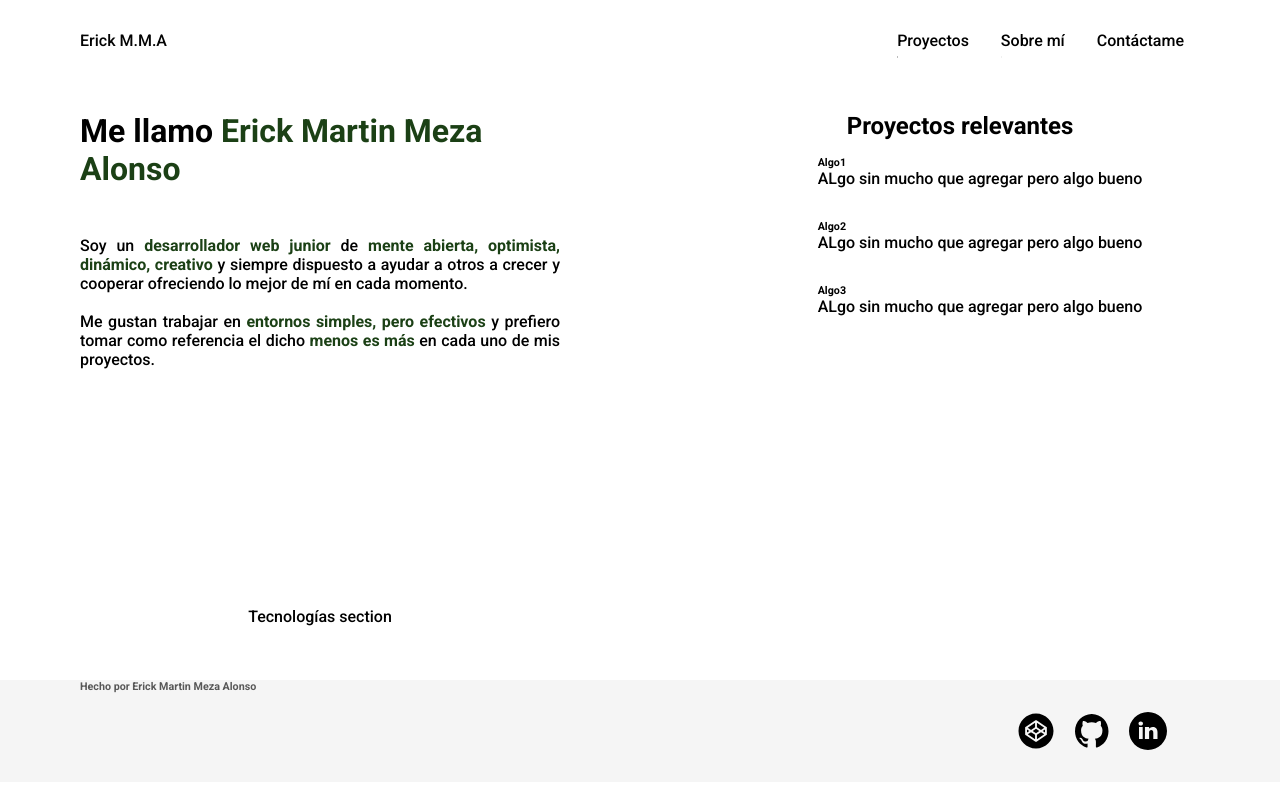
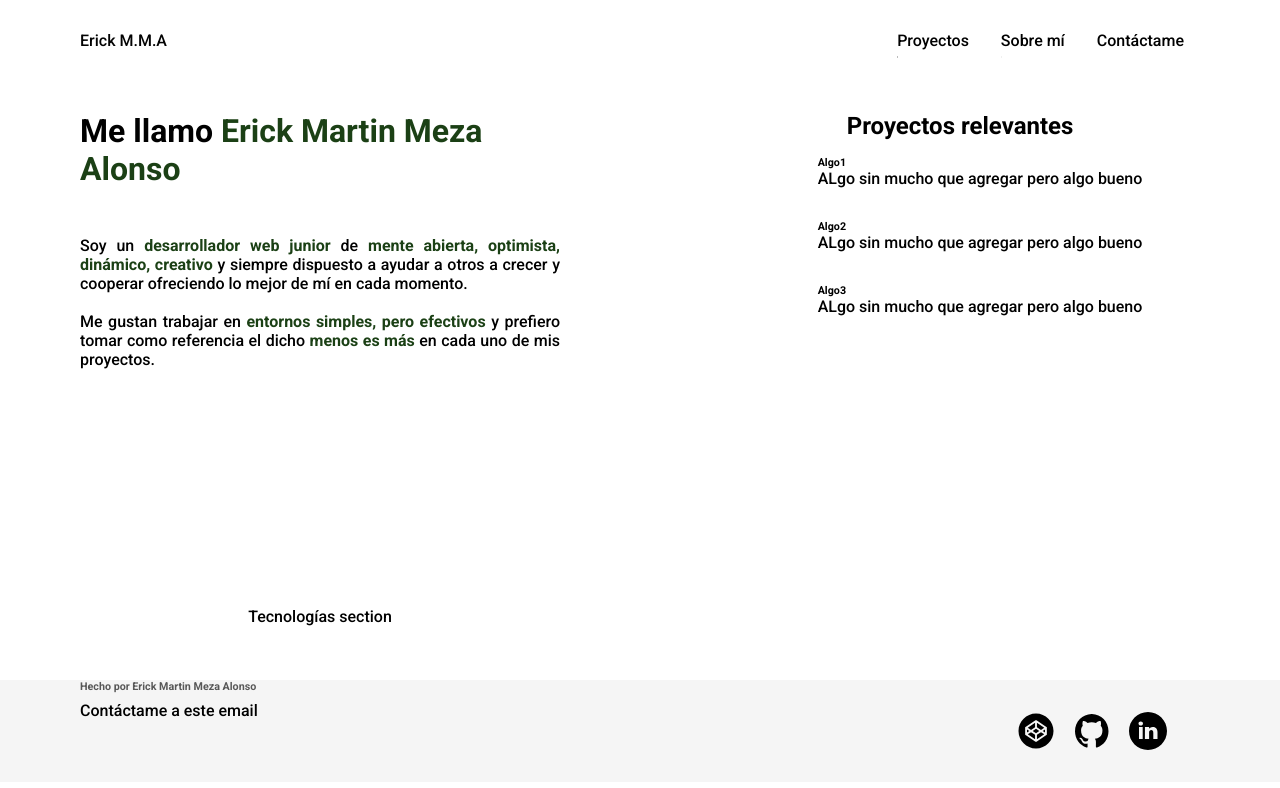
Before and after one commit to ErickNic/Portafolio, a React (Vite) app: page / in a window 1280 px wide. Shown: the top 788 px of the page. Built offline with nearby package versions, Linux system fonts and the light colour scheme.

Commit message:
footer and style

```diff
--- a/src/components/footer/Footer.css
+++ b/src/components/footer/Footer.css
@@ -5,7 +5,7 @@
     justify-content: space-between;
     align-content: center;
 }
-.textoAutor__footerContainer{
+.info_container{
     color: #585858;
     padding-left: 5rem;
 }
--- a/src/components/footer/Footer.jsx
+++ b/src/components/footer/Footer.jsx
@@ -4,14 +4,19 @@ import "./Footer.css"
 const Footer = () =>{
     return(
         <div className='footer'>
-            <h6 className='textoAutor__footerContainer'>Hecho por Erick Martin Meza Alonso</h6>
+            <div className='info_container'>
+                <h6 className='textoAutor__footerContainer'>Hecho por Erick Martin Meza Alonso</h6>
+                <a className='email' href = "mailto:pemma20222002@gmail.com?">
+Contáctame a este email
+</a>
+            </div>
             <div className='sm_container'>
-                <a href='#'>
+                <a href='https://codepen.io/erickmma'>
                     <svg xmlns="http://www.w3.org/2000/svg" fill="#000000" width="40px" height="40px" viewBox="0 0 1024 1024" class="iconCodePen">
                         <path d="M488.1 414.7V303.4L300.9 428l83.6 55.8zm254.1 137.7v-79.8l-59.8 39.9zM512 64C264.6 64 64 264.6 64 512s200.6 448 448 448 448-200.6 448-448S759.4 64 512 64zm278 533c0 1.1-.1 2.1-.2 3.1 0 .4-.1.7-.2 1a14.16 14.16 0 0 1-.8 3.2c-.2.6-.4 1.2-.6 1.7-.2.4-.4.8-.5 1.2-.3.5-.5 1.1-.8 1.6-.2.4-.4.7-.7 1.1-.3.5-.7 1-1 1.5-.3.4-.5.7-.8 1-.4.4-.8.9-1.2 1.3-.3.3-.6.6-1 .9-.4.4-.9.8-1.4 1.1-.4.3-.7.6-1.1.8-.1.1-.3.2-.4.3L525.2 786c-4 2.7-8.6 4-13.2 4-4.7 0-9.3-1.4-13.3-4L244.6 616.9c-.1-.1-.3-.2-.4-.3l-1.1-.8c-.5-.4-.9-.7-1.3-1.1-.3-.3-.6-.6-1-.9-.4-.4-.8-.8-1.2-1.3a7 7 0 0 1-.8-1c-.4-.5-.7-1-1-1.5-.2-.4-.5-.7-.7-1.1-.3-.5-.6-1.1-.8-1.6-.2-.4-.4-.8-.5-1.2-.2-.6-.4-1.2-.6-1.7-.1-.4-.3-.8-.4-1.2-.2-.7-.3-1.3-.4-2-.1-.3-.1-.7-.2-1-.1-1-.2-2.1-.2-3.1V427.9c0-1 .1-2.1.2-3.1.1-.3.1-.7.2-1a14.16 14.16 0 0 1 .8-3.2c.2-.6.4-1.2.6-1.7.2-.4.4-.8.5-1.2.2-.5.5-1.1.8-1.6.2-.4.4-.7.7-1.1.6-.9 1.2-1.7 1.8-2.5.4-.4.8-.9 1.2-1.3.3-.3.6-.6 1-.9.4-.4.9-.8 1.3-1.1.4-.3.7-.6 1.1-.8.1-.1.3-.2.4-.3L498.7 239c8-5.3 18.5-5.3 26.5 0l254.1 169.1c.1.1.3.2.4.3l1.1.8 1.4 1.1c.3.3.6.6 1 .9.4.4.8.8 1.2 1.3.7.8 1.3 1.6 1.8 2.5.2.4.5.7.7 1.1.3.5.6 1 .8 1.6.2.4.4.8.5 1.2.2.6.4 1.2.6 1.7.1.4.3.8.4 1.2.2.7.3 1.3.4 2 .1.3.1.7.2 1 .1 1 .2 2.1.2 3.1V597zm-254.1 13.3v111.3L723.1 597l-83.6-55.8zM281.8 472.6v79.8l59.8-39.9zM512 456.1l-84.5 56.4 84.5 56.4 84.5-56.4zM723.1 428L535.9 303.4v111.3l103.6 69.1zM384.5 541.2L300.9 597l187.2 124.6V610.3l-103.6-69.1z"/>
                         </svg>
                 </a>
-                <a href='#'>
+                <a href='https://github.com/ErickNic'>
                     <svg xmlns="http://www.w3.org/2000/svg" xmlnsXlink="http://www.w3.org/1999/xlink" width="33.5px" height="33.5px" viewBox="0 0 20 20" version="1.1" class="iconGitHub">
                     <g id="Page-1" stroke="none" stroke-width="1" fill="none" fill-rule="evenodd">
                         <g id="Dribbble-Light-Preview" transform="translate(-140.000000, -7559.000000)" fill="#000000">
@@ -24,9 +29,9 @@ const Footer = () =>{
                             </g>
                         </svg>
                 </a>
-                <a>
+                <a href='https://www.linkedin.com/in/erick-meza-85583a227/'>
                 <svg xmlns="http://www.w3.org/2000/svg" xmlnsXlink="http://www.w3.org/1999/xlink" fill="#000000" height="38px" width="38px" version="1.1" id="Layer_1" viewBox="-143 145 512 512" xmlSpace="preserve" className='iconLinkedIn'>
-                <path d="M113,145c-141.4,0-256,114.6-256,256s114.6,256,256,256s256-114.6,256-256S254.4,145,113,145z M41.4,508.1H-8.5V348.4h49.9  V508.1z M15.1,328.4h-0.4c-18.1,0-29.8-12.2-29.8-27.7c0-15.8,12.1-27.7,30.5-27.7c18.4,0,29.7,11.9,30.1,27.7  C45.6,316.1,33.9,328.4,15.1,328.4z M241,508.1h-56.6v-82.6c0-21.6-8.8-36.4-28.3-36.4c-14.9,0-23.2,10-27,19.6  c-1.4,3.4-1.2,8.2-1.2,13.1v86.3H71.8c0,0,0.7-146.4,0-159.7h56.1v25.1c3.3-11,21.2-26.6,49.8-26.6c35.5,0,63.3,23,63.3,72.4V508.1z  "/>
+                <path d="M113,145c-141.4,0-256,114.6-256,256s114.6,256,256,256s256-114.6,256-256S254.4,145,113,145z M41.4,508.1H-8.5V348.4h49.9  V508.1z M15.1,328.4h-0.4c-18.1,0-29.8-12.2-29.8-27.7c0-15.8,12.1-27.7,30.5-27.7c18.4,0,29.7,11.9,30.1,27.7  C45.6,316.1,33.9,328.4,15.1,328.4z M241,508.1h-56.6v-82.6c0-21.6-8.8-36.4-28.3-36.4c-14.9,0-23.2,10-27,19.6  c-1.4,3.4-1.2,8.2-1.2,13.1v86.3H71.8c0,0,0.7-146.4,0-159.7h56.1v25.1c3.3-11,21.2-26.6,49.8-26.6c35.5,0,63.3,23,63.3,72.4V508.1z"/>
                 </svg>
                 </a>
             </div>
```
